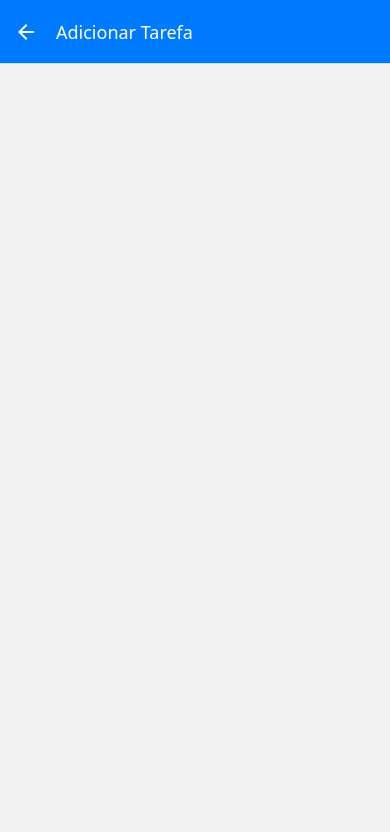
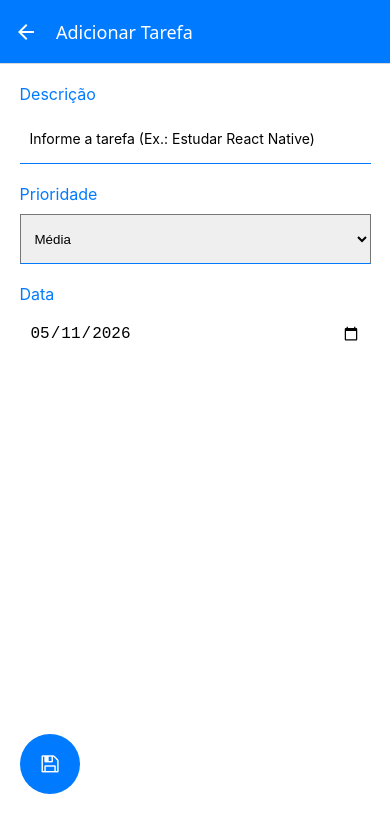
Before and after one commit to diegororiz7/task_2026, a React Native app: screen /AddEdit in a window 390 px wide. Shown: the top 832 px of the page. Built offline with nearby package versions, Linux system fonts and the light colour scheme; no server answers; the database is empty.

Commit message:
Aula 02-06-2026

```diff
--- a/App.js
+++ b/App.js
@@ -30,7 +30,7 @@ export default function App(){
         <Stack.Screen
           name = 'AddEdit'
           component = {AddEdit}
-          options = {({route}) => ({
+          options={({route}) => ({
             title: route?.params?.id ? 'Editar Tarefa' : 'Adicionar Tarefa',
             headerTintColor: '#fff',
             headerStyle:{
--- a/pages/add_edit_page.js
+++ b/pages/add_edit_page.js
@@ -16,8 +16,8 @@ export default function AddEdit({navigation,route}){
     const isEdit = route?.params?.id ? true : false;
 
     //Variáveis a serem manipuladas
-    const [description, setDescription] = useState('');
-    const [priority, setPriority] = useState('Média');
+    const [description, setDescription] = useState(route?.params?.description || '');
+    const [priority, setPriority] = useState(route?.params?.priority || 'Média');
 
     //Manipulação inicial de data
     const initialDate = route?.params?.date?.toDate
@@ -32,7 +32,9 @@ export default function AddEdit({navigation,route}){
     //Função para validar os inputs
     const validateInputs = () => {
         if(!description.trim()){
-            Alert.alert('Erro', 'Informe a descrição da tarefa!');
+            Platform.OS === 'web'
+            ? window.alert('Informe a descrição da tarefa!')
+            : Alert.alert('Erro', 'Informe a descrição da tarefa!');
             return false;
         }
 
@@ -75,9 +77,108 @@ export default function AddEdit({navigation,route}){
         navigation.navigate('Task');
     }
 
+    //Função para selecionar data (web)
+    const handleWebDateChange = (e) => {
+        const [year, month, day] = e.target.value.split('-').map(Number);
+        const newDate  = new Date(year, month - 1, day);
+        setDate(newDate);
+    }
+
+    //Função para selecionar data (mobile)
+    const onDateChange = (event, seletectedDate) => {
+        if(seletectedDate){
+            setDate(seletectedDate);
+        }
+
+        setShowDatePicker(false);
+    }
+
     return (
-        <View style = {{flex: 1}}>
+        <View style = {styles.container}>
+            <Text style = {styles.label}>Descrição</Text>
 
+            <TextInput
+                value = {description}
+                onChangeText = {setDescription}
+                style = {styles.inputText}
+                placeholder = 'Informe a tarefa (Ex.: Estudar React Native)'
+            />
+
+            <Text style = {styles.label}>Prioridade</Text>
+
+            <Picker
+                style = {styles.inputText}
+                value = {priority}
+                onValueChange = {(itemValue) => setPriority(itemValue)}
+            >
+                <Picker.Item label = 'Urgente' value = 'Urgente' />
+                <Picker.Item label = 'Alta' value = 'Alta' />
+                <Picker.Item label = 'Média' value = 'Média' />
+                <Picker.Item label = 'Baixa' value = 'Baixa' />
+            </Picker>
+
+            <Text style = {styles.label}>Data</Text>
+
+            {/*Verifica se é Web ou Mobile*/}
+
+            {Platform.OS === 'web' ? (
+                <input
+                    type = 'date'
+                    value = {date.toISOString().split('T')[0]}
+                    onChange = {handleWebDateChange}
+                    onKeyDown = {(e) => e.preventDefault()}
+                    min = '2026-01-01'
+                    max = '2030-12-31'
+                    style = {{
+                        width: '90%',
+                        marginTop: 10,
+                        padding: 10,
+                        borderBottomColor: '#007BFF',
+                        border: 'none',
+                        borderBottom: '1 px solid #007BFF',
+                        outline: 'none',
+                        fontSize: 16,
+                        boxSizing: 'border-box',
+                        marginLeft: 'auto',
+                        marginRight: 'auto'
+                    }}
+                />
+            ):(
+                <>
+                    <TouchableOpacity
+                        onPress = {() => setShowDatePicker(true)}
+                        style = {{
+                            ...styles.inputText,
+                            justifyContent: 'center',
+                            paddingHorizontal: 10
+                        }}
+                    >
+                        <Text>{date.toLocaleDateString()}</Text>
+                    </TouchableOpacity>
+
+                    {showDatePicker &&
+                        <DateTimePicker
+                            value = {date}
+                            mode = 'date'
+                            display = 'default'
+                            minimumDate = {new Date('2026-01-01')}
+                            maximumDate = {new Date('2030-12-31')}
+                            onChange = {onDateChange}
+                        />
+                    }
+                </>
+            )}
+
+            <TouchableOpacity
+                style = {styles.buttonNewTask}
+                onPress = {handleSave}
+            >
+                <FontAwesome
+                    name = {isEdit ? 'edit' : 'save'}
+                    color = '#FFF'
+                    size = {20}
+                />
+            </TouchableOpacity>
         </View>
     );
 }
--- a/pages/task_page.js
+++ b/pages/task_page.js
@@ -278,6 +278,7 @@ export default function Task({navigation}){
                             <TouchableOpacity
                                 style = {{marginRight: 10, alignItems: 'center'}}
                                 onPress={()=> navigation.navigate('AddEdit',{
+                                    id: item.id,
                                     description: item.description,
                                     priority: item.priority,
                                     date: item.date
@@ -306,16 +307,12 @@ export default function Task({navigation}){
                 )}
             />
 
-            {/*Botão de adicionar tarefa*/}
+            {/*Botão nova tarefa */}
             <TouchableOpacity
-                style = {styles.buttonNewTask}
-                onPress = {()=> navigation.navigate('AddEdit')}
+                style={styles.buttonNewTask}
+                onPress={() => navigation.navigate('AddEdit')}
             >
-                <FontAwesome
-                    name = 'plus'
-                    size = {20}
-                    color = '#FFF'
-                />
+                <FontAwesome name='plus' size={20} color='#FFF'/>
             </TouchableOpacity>
 
             {/*Modal de exclusão*/}
```
